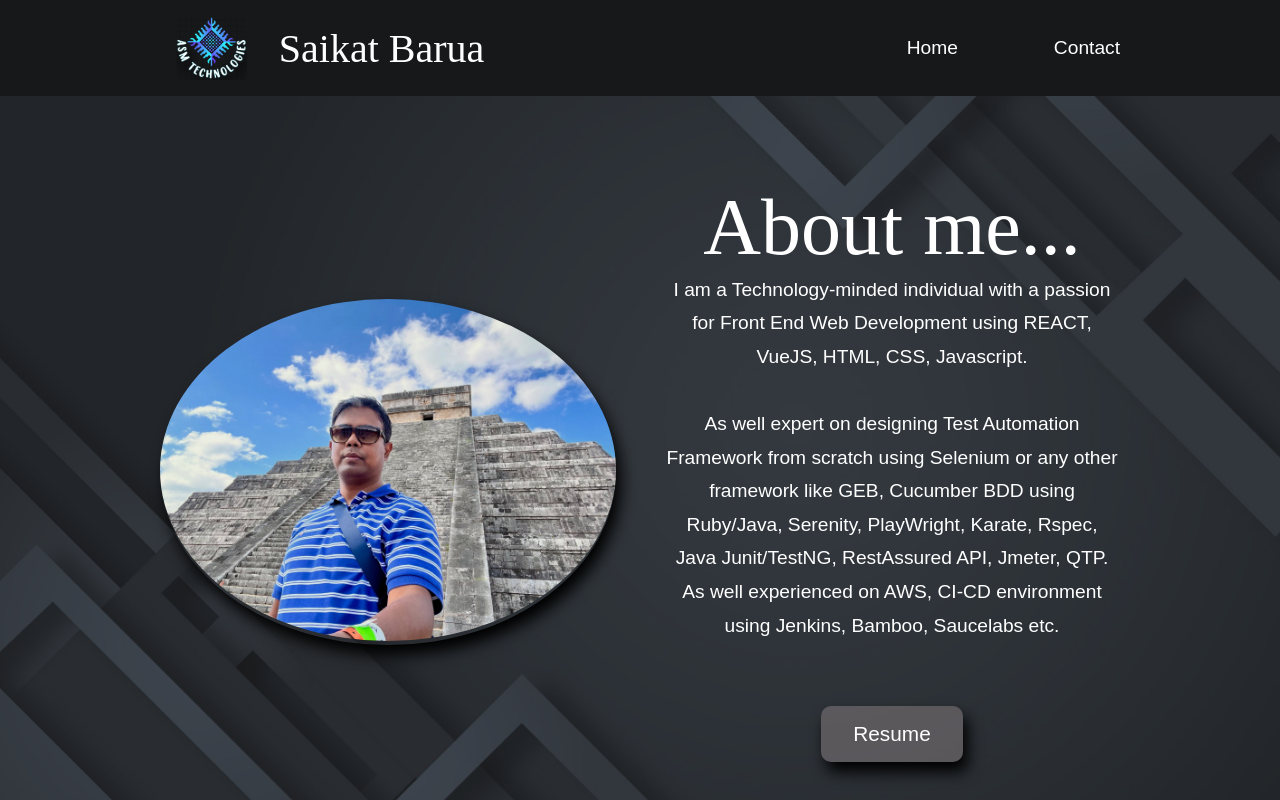
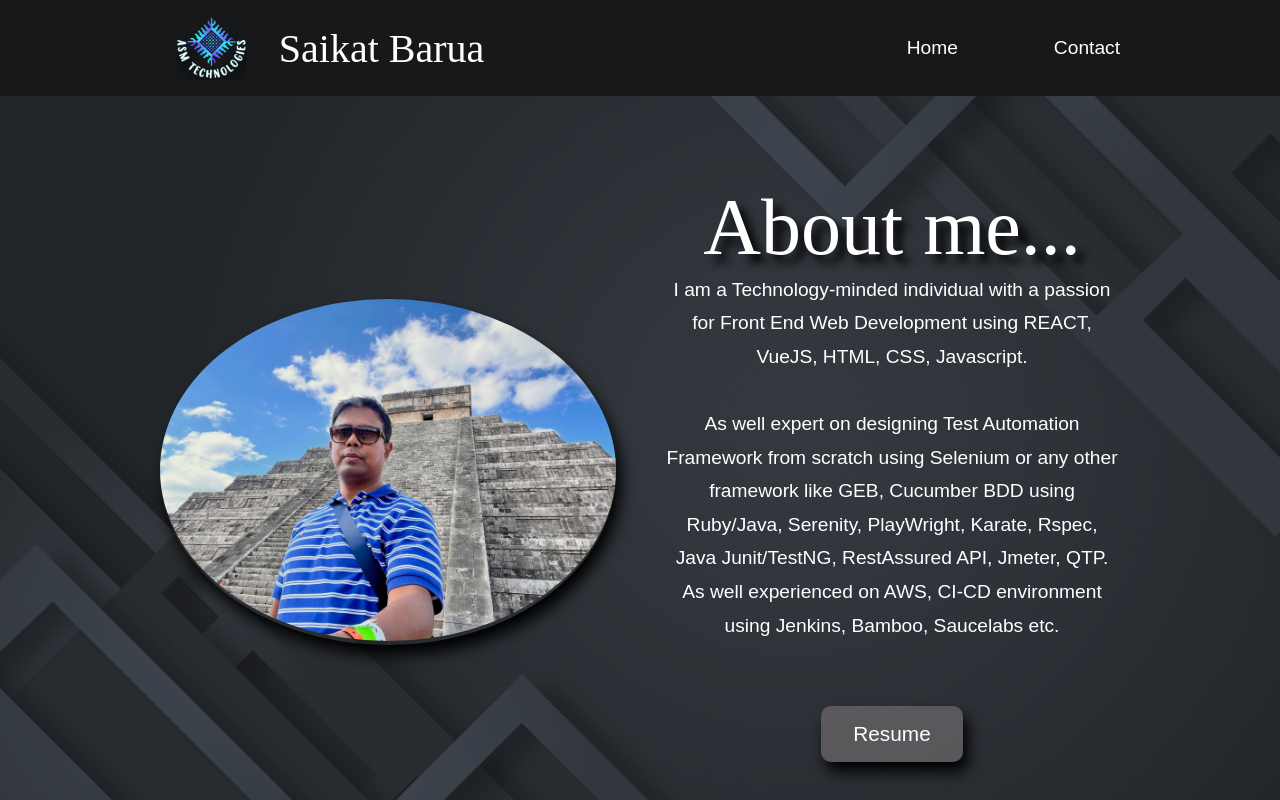
Before and after one commit to SaikatDEV/react-my-website, a React (Create React App) app: page / in a window 1280 px wide. Shown: the top 800 px of the page. Built offline with nearby package versions, Linux system fonts and the light colour scheme.

Commit message:
update background image

```diff
--- a/src/styles/aboutSection.scss
+++ b/src/styles/aboutSection.scss
@@ -28,6 +28,7 @@
 }
 
 .desc {
+  cursor: default;
   margin-left: 3rem;
   display: flex;
   align-items: center;
@@ -47,7 +48,15 @@
   text-align: center;
 
   .title h2 {
+    cursor: default;
     font-size: 5rem;
+    text-shadow: 8px 8px 8px rgba(0, 0, 0, 1);
+    transition: background-color 0.75s ease, color 0.75s ease;
+
+    &:hover {
+      color: rgb(116, 123, 182);
+      transition: background-color 0.75s ease, color 0.75s ease;
+    }
   }
 }
 
@@ -67,7 +76,6 @@
 
 .explore {
   margin-top: 4rem;
-
   .exploreCert {
     color: white;
   }
--- a/src/styles/certSection.scss
+++ b/src/styles/certSection.scss
@@ -1,6 +1,7 @@
 @use "global";
 
 .certSection1 {
+  cursor: default;
   min-height: 70vh; // Set the desired height
   // overflow-y: auto; // Ensure content scrolls if it overflows the height
   padding: 2rem 10rem;
--- a/src/styles/contactUs.scss
+++ b/src/styles/contactUs.scss
@@ -7,6 +7,7 @@
   justify-content: space-between;
   background-image: url("../img/contact-background.jpg");
   background-size: cover;
+  background-position: center;
 }
 
 .navLinks {
--- a/src/styles/sampleProjects.scss
+++ b/src/styles/sampleProjects.scss
@@ -5,6 +5,7 @@
   display: flex;
   align-items: center;
   justify-content: space-between;
+  cursor: default;
 
   .background-overlay {
     margin-right: 15rem;
--- a/src/styles/skillsSection.scss
+++ b/src/styles/skillsSection.scss
@@ -1,6 +1,7 @@
 @use "global";
 
 .skillsSection {
+  cursor: default;
   min-height: 70vh;
   overflow: hidden;
   position: relative;
```
Also changed, not shown: src/img/contact-background.jpg.
